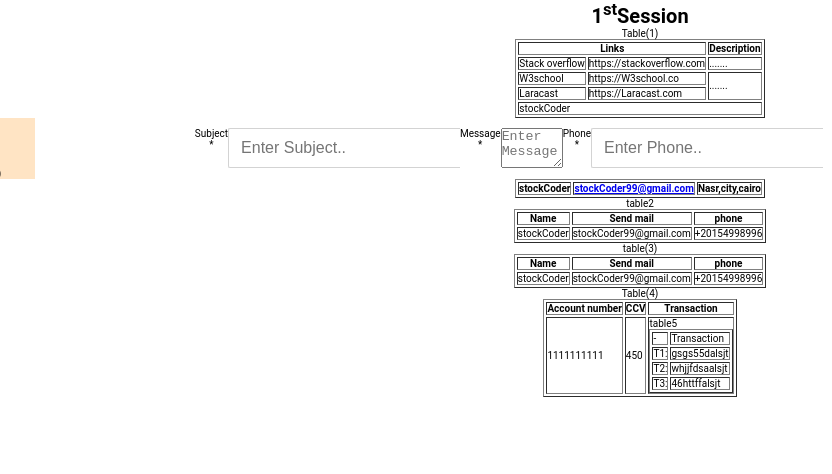
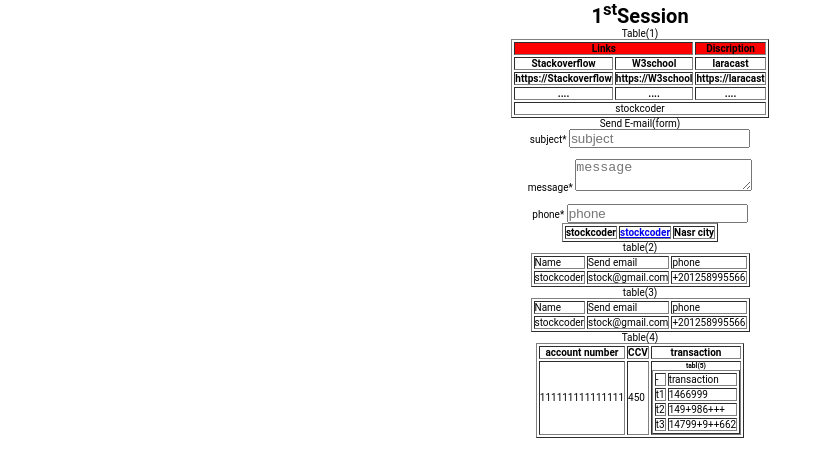
Before and after one commit to Ahmedmontaser10/first-project, a plain HTML site: page task 2 tables/index.html in a window 1280 px wide. Shown: the whole page, without its empty margins (0-832 px from the left). Drawn offline with Linux system fonts and the light colour scheme; files that its build step writes are made by us from their sources.

Commit message:
flex box task

```diff
--- a/task 2 tables/index.html
+++ b/task 2 tables/index.html
@@ -7,151 +7,132 @@
     <title>Tables</title>
     </head>
     <body>
-        <div class="titels" style="text-align: center;">
+        <div align="center" border="2px solid">
+            <div>
                 <h1>1<sup>st</sup>Session</h1>
                 <caption>Table(1)</caption>
             </div>
-
-
-        <div align="center" border="4px">  <!--Dont Use Inline Style  style="border: 4px solid; text-align: center; width: 50%; margin: auto;" style="width: 100%;" style="background-color: brown;"  style="background-color: brown;"-->
-            <div>
-                <table border="1" >
-                    <tr>
+            <div border="1">
+                <div class="top-section">
+                    <table border="1">
+                        <tr bgcolor="red">
                             <th colspan="2" >Links</th>
-                        <th >Description</th>
+                            <th>Discription</th>
                         </tr>
                         <tr>
-                        <td>Stack overflow</td>
-                        <td>https://stackoverflow.com</td>
-                        <td>.......</td>
+                            <th>Stackoverflow</th>
+                            <th>W3school</th>
+                            <th>laracast</th>
                         </tr>
                         <tr>
-                        <td>W3school</td>
-                        <td> https://W3school.co</td>
-                        <td rowspan="2">.......</td>
+                            <th>https://Stackoverflow</th>
+                            <th>https://W3school</th>
+                            <th>https://laracast</th>
                         </tr>
                         <tr>
-                        <td>Laracast</td>
-                        <td> https://Laracast.com</td>
+                            <th>....</th>
+                            <th>....</th>
+                            <th>....</th>
                         </tr>
                         <tr>
-                        <td colspan="3">stockCoder</td>
+                            <td colspan="3" align="center">stockcoder</td>
                         </tr>
                     </table>
                 </div>
-            <!-- ************************************* -->
-            <div class="mid-section" >
-                <div style="background-color: bisque;" >
-                <p style="width: 150px; margin-top:50px;">Send E-mail(Form)</p>
-                </div>
-                <div style="margin-left: 160px;">
+                        <div>
+                            <p>Send E-mail(form)</p>
                             <form>
-                        <label for="">Subject *</label>
+                                <label for="subject">subject*</label>
+                                <input type="text" name="subject" id="subject" required placeholder="subject">
                                 <br>
-                        <input type="text" name="Subject" id="Subject" required placeholder="Enter Subject..">
                                 <br>
-                        <label for="">Message *</label>
+                                <label for="message">message*</label>
+                                <textarea name="message" id="message" required placeholder="message"></textarea>
                                 <br>
-                        <textarea name="Message" id="Message" required placeholder="Enter Message.."></textarea>
                                 <br>
-                        <label for="">Phone *</label>
-                        <br>
-                        <input type="text" name="Phone" id="Phone" required placeholder="Enter Phone..">
-
+                                <label for="phone">phone*</label>
+                                <input type="phone" name="phone" id="phone" required placeholder="phone">
                             </form>
                         </div>
-            </div>
-            <!-- ***************************** -->
+                <!-- ************ -->
                 <div>
-                <!-- style="width: 100%;" -->
-                <table border="1" >
+                    <table border="1">
                         <tr>
-                        <th>stockCoder</th>
-                        <th><a href="#">stockCoder99@gmail.com</a></th>
-                        <th>Nasr,city,cairo</th>
+                            <th>stockcoder</th>
+                            <th><a href="#">stockcoder</a></th>
+                            <th>Nasr city</th>
                         </tr>
                     </table>
                 </div>
-            <!-- ******************* -->
-            <!-- style="display: flex; flex-direction: row; width: 100%;" -->
-            <div >
-                <!-- style="border: 3px solid #5a7daf;" -->
-                <div class="table2" >
-                    <caption>table2</caption>
-                    <table border="1" >
+                <!-- ************* -->
+                <div>
+                    <table border="1">
+                        <caption>table(2)</caption>
                         <tr>
-                            <th>Name</th>
-                            <th>Send mail</th>
-                            <th>phone</th>
+                            <td>Name</td>
+                            <td>Send email</td>
+                            <td>phone</td>
                         </tr>
                         <tr>
-                            <td>stockCoder</th>
-                            <td>stockCoder99@gmail.com</th>
-                            <td>+20154998996</th>
+                            <td>stockcoder</td>
+                            <td>stock@gmail.com</td>
+                            <td>+201258995566</td>
                         </tr>
                     </table>
                 </div>
-                <!--  style="border: 3px solid #7c3579; padding-left: 25px;" -->
-                <div class="table3">
+                <div>
+                    <table border="1">
                         <caption>table(3)</caption>
-                    <table border="1">
-                        <th>Name</th>
-                        <th>Send mail</th>
-                        <th>phone</th>
+                        <tr>
+                            <td>Name</td>
+                            <td>Send email</td>
+                            <td>phone</td>
                         </tr>
                         <tr>
-                        <td>stockCoder</th>
-                        <td>stockCoder99@gmail.com</th>
-                        <td>+20154998996</th>
+                            <td>stockcoder</td>
+                            <td>stock@gmail.com</td>
+                            <td>+201258995566</td>
                         </tr>
                     </table>
                 </div>
-            </div>
-            <!-- ***************************** -->
-            <!-- style=" display: flex;flex-direction: column;  justify-content: center; align-items: center;" -->
-            <div class="table4" >
-                <p>Table(4)</p>
-                <!-- style="border: 3px solid #266e51;" -->
                 <div>
+                    <caption>Table(4)</caption>
                     <table border="1">
                         <tr>
-                            <th>Account number</th>
+                            <th>account number</th>
                             <th>CCV</th>
-                            <th>Transaction</th>
+                            <th>transaction</th>
                         </tr>
                         <tr>
-                            <td>1111111111</td>
+                            <td>111111111111111</td>
                             <td>450</td>
                             <td>
-                                <!-- style="border: 3px solid #42326a;" -->
-                                <div class="table5" >
-                                <p>table5</p>
+                                <h6 align="center">tabl(5)</h6>
                                 <table border="1">
                                     <tr>
                                         <td>-</td>
-                                        <td>Transaction</td>
+                                        <td>transaction</td>
                                     </tr>
                                     <tr>
-                                        <td>T1:</td>
-                                        <td>gsgs55dalsjt</td>
+                                        <td>t1</td>
+                                        <td>1466999</td>
                                     </tr>
                                     <tr>
-                                        <td>T2:</td>
-                                        <td>whjjfdsaalsjt</td>
+                                        <td>t2</td>
+                                        <td>149+986+++</td>
                                     </tr>
                                     <tr>
-                                        <td>T3:</td>
-                                        <td>46httffalsjt</td>
+                                        <td>t3</td>
+                                        <td>14799+9++662</td>
                                     </tr>
                                 </table>
-                            </div>
                             </td>
                         </tr>
+
+
                     </table>
-
                 </div>
             </div>
         </div>
-
     </body>
 </html>
```
Also changed, not shown: flexbox froggy.css (added, +115 -0 lines), Flexbox froggy task.txt (deleted). Lines whose indentation alone changed are shown as unchanged.
